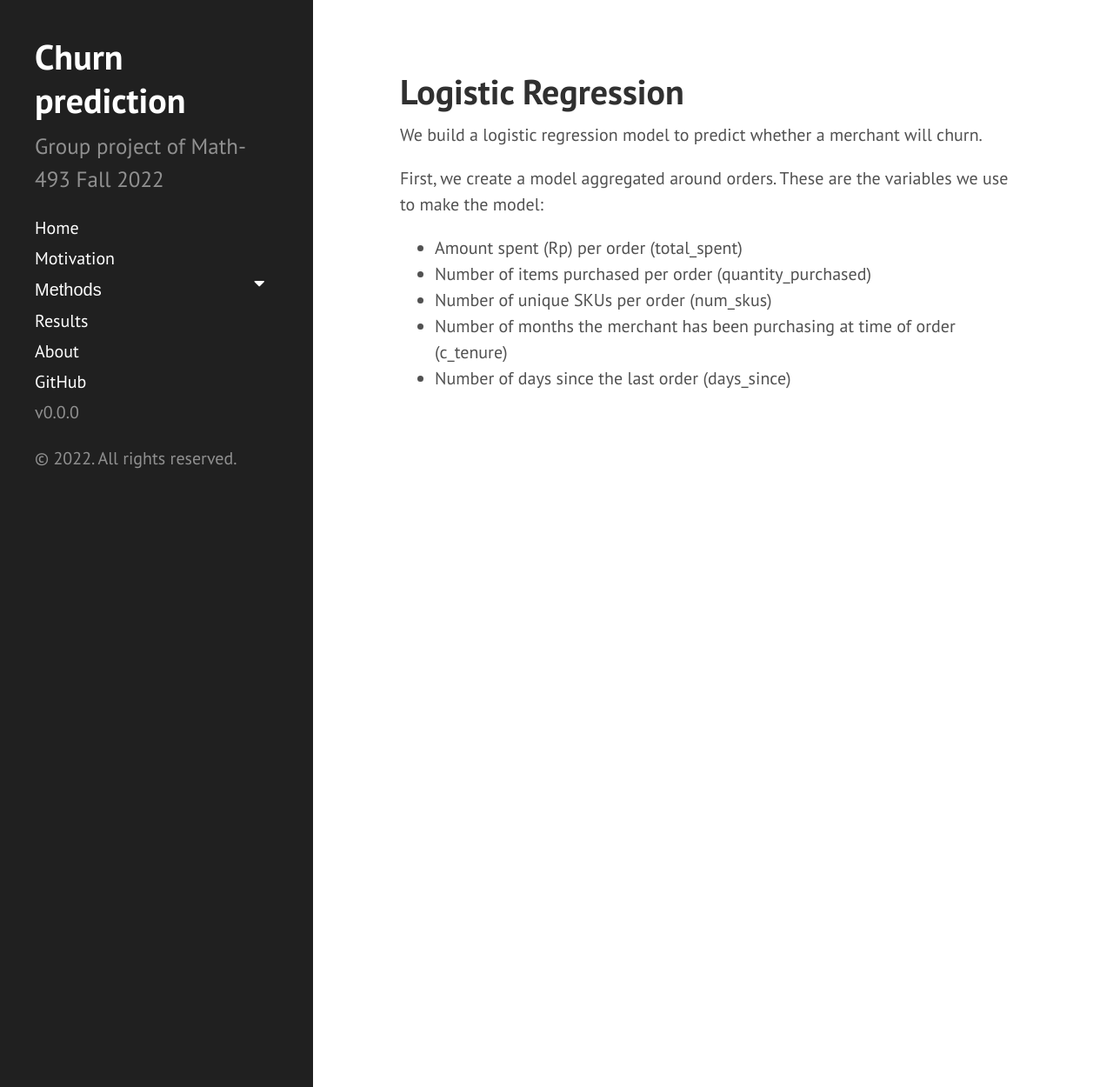
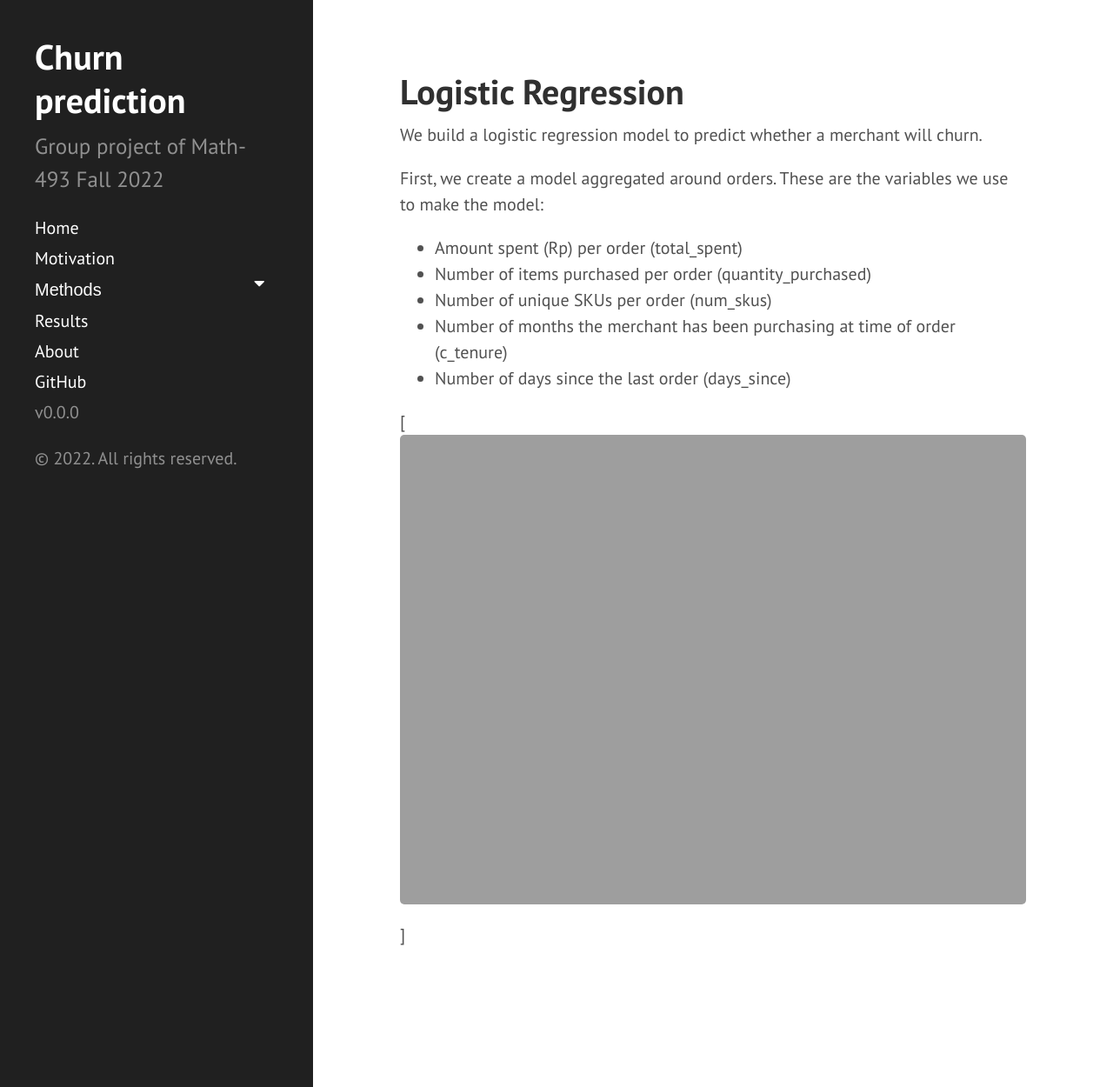
Before and after one commit to datasciencelifecycle/math493_fall2022, a Jekyll site: the page built from method1.md, in a window 1280 px wide and 1250 px high. Shown: the whole window at 87% size. Built offline with Jekyll 4.4.1, drawn with Linux system fonts in a browser that asks for light colours.

Commit message:
added pic of order log regression

```diff
--- a/method1.md
+++ b/method1.md
@@ -12,3 +12,5 @@ These are the variables we use to make the model:
 - Number of unique SKUs per order (num_skus)
 - Number of months the merchant has been purchasing at time of order (c_tenure)
 - Number of days since the last order (days_since)
+
+[<img src="{{ site.url }}{{ site.baseurl }}/assets/img/[group_picture]Screen Shot 2022-11-10 at 11.39.55 PM.png" width="800">]
```
